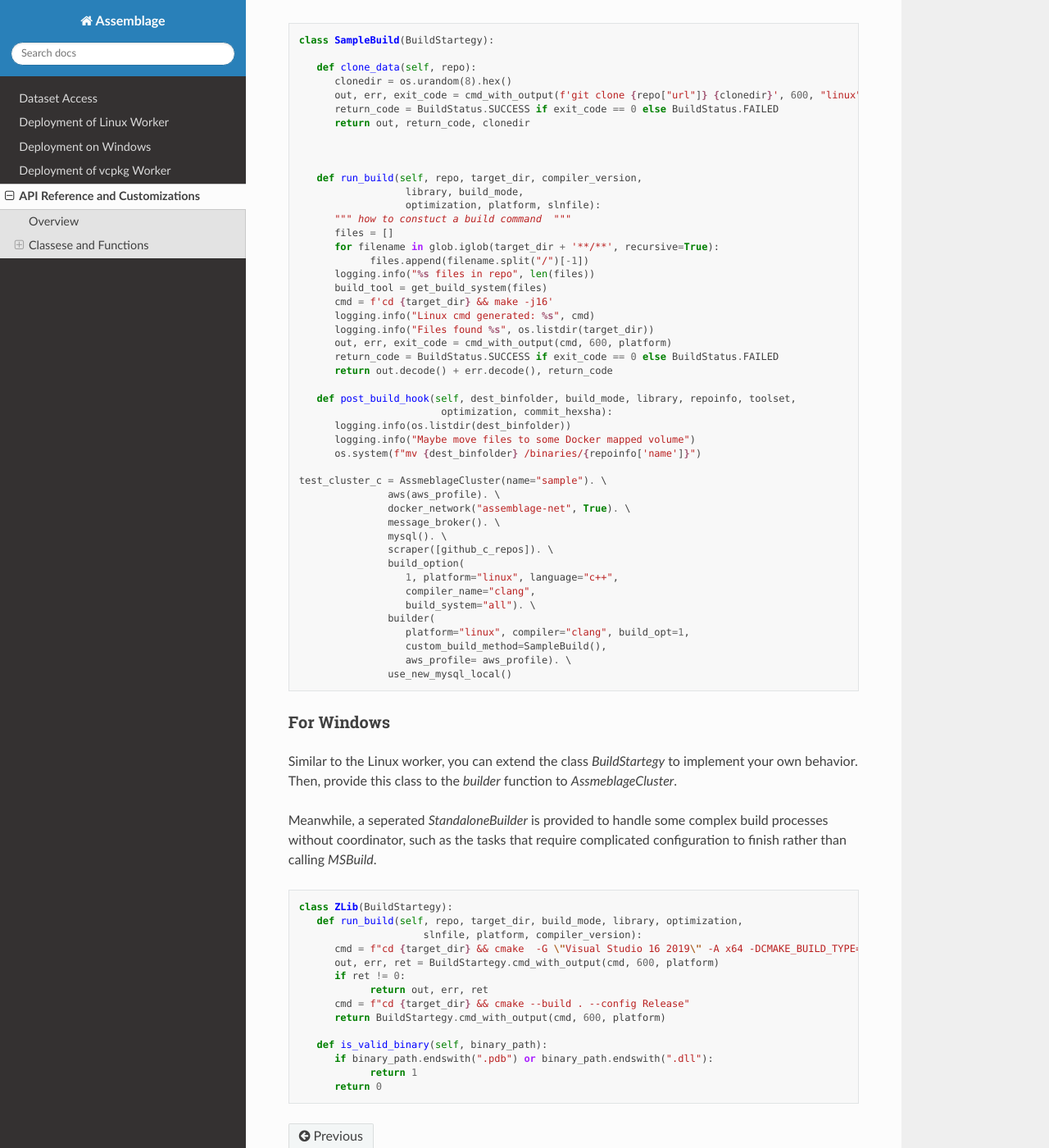
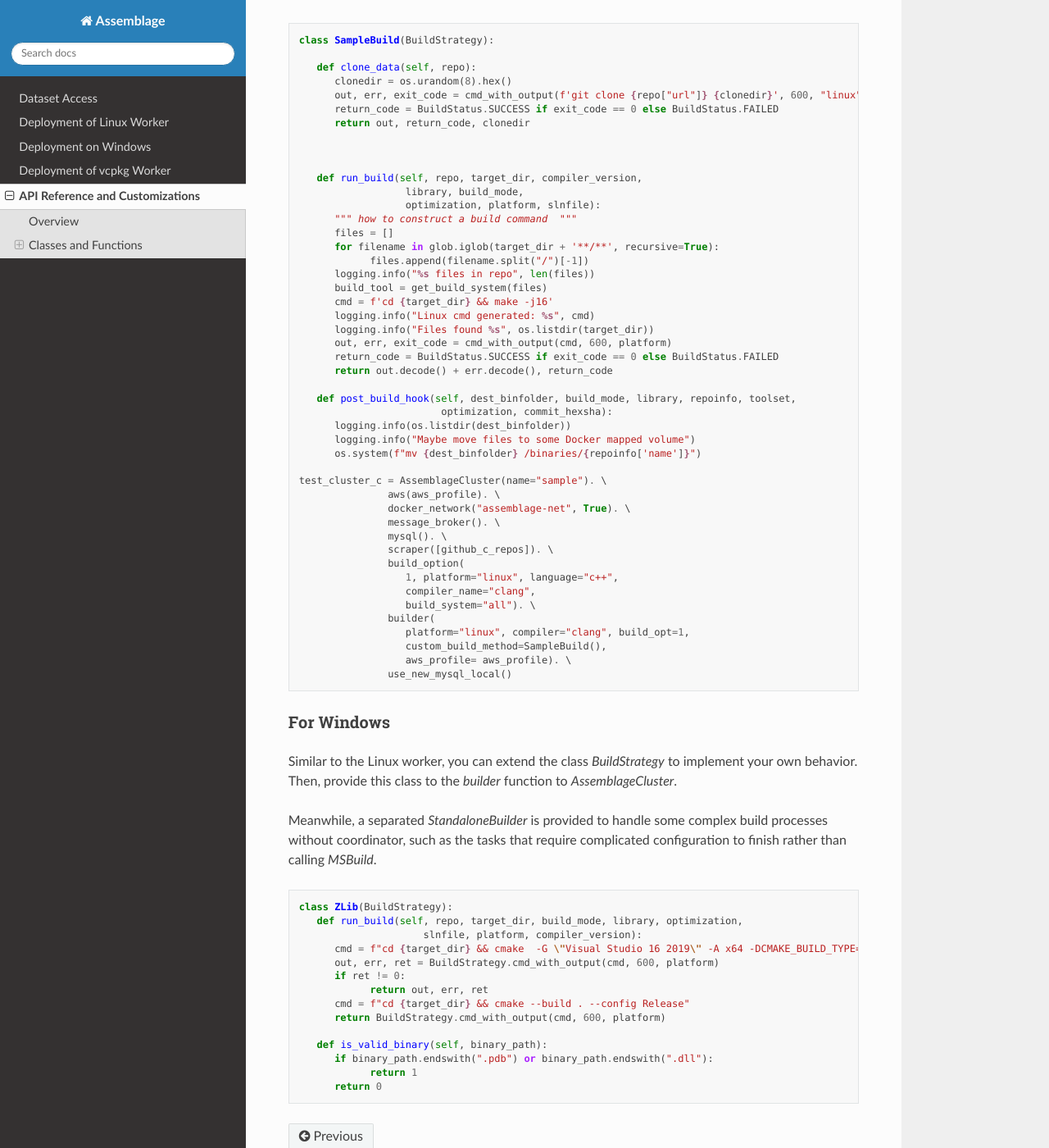
Before and after one commit to changliu98/AssemblageDocs, a Sphinx documentation site: the page built from docs/source/api_reference.rst, in a window 1280 px wide and 1400 px high, scrolled down 951 px. Shown: the whole window at 82% size. Built offline with Sphinx 7.4.7 and the Read the Docs theme 3.1.0, drawn with Linux system fonts in a browser that asks for light colours; some of the changed text lies outside the part shown.

Commit message:
further spelling/grammar corrections

```diff
--- a/docs/source/api_reference.rst
+++ b/docs/source/api_reference.rst
@@ -12,7 +12,7 @@
 you may want to customize the behavior of Assemblage by providing your own configurations,
 or implement your own classes of the Assemblage API.
 
-If you want to use the Linux worker, simply extend the class `BuildStartegy`. There are example
+If you want to use the Linux worker, simply extend the class `BuildStrategy`. There are example
 implementations in the `example_workers` folder. Then the booting of Docker containers are handled
 automatically.
 
@@ -26,20 +26,20 @@
     there are other ways worker can get the tasks, such as reading from a database or some file.
 
 
-Classese and Functions
+Classes and Functions
 ----------------------
 
 For Linux
 ~~~~~~~~~~~~
 
-The class `BuildStartegy` defines the behavior of the worker. You can extend this class to implement your own.
-Then, provide this class to the `builder` function to `AssmeblageCluster`.
+The class `BuildStrategy` defines the behavior of the worker. You can extend this class to implement your own.
+Then, provide this class to the `builder` function to `AssemblageCluster`.
 
 
 
 .. code-block:: python
 
-   class SampleBuild(BuildStartegy):
+   class SampleBuild(BuildStrategy):
 
       def clone_data(self, repo):
          clonedir = os.urandom(8).hex()
@@ -52,7 +52,7 @@
       def run_build(self, repo, target_dir, compiler_version,
                      library, build_mode,
                      optimization, platform, slnfile):
-         """ how to constuct a build command  """
+         """ how to construct a build command  """
          files = []
          for filename in glob.iglob(target_dir + '**/**', recursive=True):
                files.append(filename.split("/")[-1])
@@ -71,7 +71,7 @@
          logging.info("Maybe move files to some Docker mapped volume")
          os.system(f"mv {dest_binfolder} /binaries/{repoinfo['name']}")
 
-   test_cluster_c = AssmeblageCluster(name="sample"). \
+   test_cluster_c = AssemblageCluster(name="sample"). \
                   aws(aws_profile). \
                   docker_network("assemblage-net", True). \
                   message_broker(). \
@@ -91,23 +91,23 @@
 For Windows
 ~~~~~~~~~~~~~~
 
-Similar to the Linux worker, you can extend the class `BuildStartegy` to implement your own behavior.
-Then, provide this class to the `builder` function to `AssmeblageCluster`.
+Similar to the Linux worker, you can extend the class `BuildStrategy` to implement your own behavior.
+Then, provide this class to the `builder` function to `AssemblageCluster`.
 
-Meanwhile, a seperated `StandaloneBuilder` is provided to handle some complex build processes without coordinator,
+Meanwhile, a separated `StandaloneBuilder` is provided to handle some complex build processes without coordinator,
 such as the tasks that require complicated configuration to finish rather than calling `MSBuild`.
 
 .. code-block:: python
 
-   class ZLib(BuildStartegy):
+   class ZLib(BuildStrategy):
       def run_build(self, repo, target_dir, build_mode, library, optimization,
                         slnfile, platform, compiler_version):
          cmd = f"cd {target_dir} && cmake  -G \"Visual Studio 16 2019\" -A x64 -DCMAKE_BUILD_TYPE=Release ."
-         out, err, ret = BuildStartegy.cmd_with_output(cmd, 600, platform)
+         out, err, ret = BuildStrategy.cmd_with_output(cmd, 600, platform)
          if ret != 0:
                return out, err, ret
          cmd = f"cd {target_dir} && cmake --build . --config Release"
-         return BuildStartegy.cmd_with_output(cmd, 600, platform)
+         return BuildStrategy.cmd_with_output(cmd, 600, platform)
 
       def is_valid_binary(self, binary_path):
          if binary_path.endswith(".pdb") or binary_path.endswith(".dll"):
--- a/docs/source/deployment_vcpkg.rst
+++ b/docs/source/deployment_vcpkg.rst
@@ -11,7 +11,7 @@
 `vcpkg <https://vcpkg.io>`_ is a package manager, just like apt or yum, but for C++ libraries.
 It has integration with Visual Studio, and it is cross-platform, but we will primarily use it on Windows to collect Dynamic link library (DLL) files
 Because building these dll files are extremely computing intensive, and the projects hosted are limiting (~2000 projects), there is no need for high concurrency for our system.
-And vcpkg worker are implemented as standlone python scripts, so it is very easy to deploy.
+And vcpkg worker are implemented as standalone python scripts, so it is very easy to deploy.
 
 Worker environment setup
 ------------------------
```
Also changed, not shown: docs/source/dataset.rst (+5 -6 lines), docs/source/deployment_windows.rst (+7 -7 lines).
